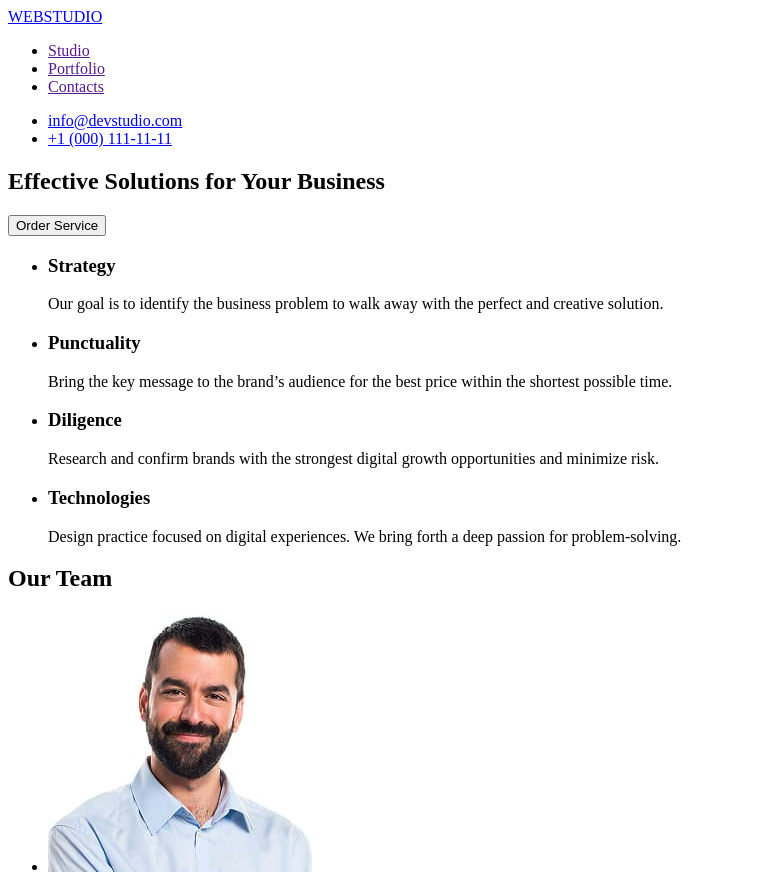
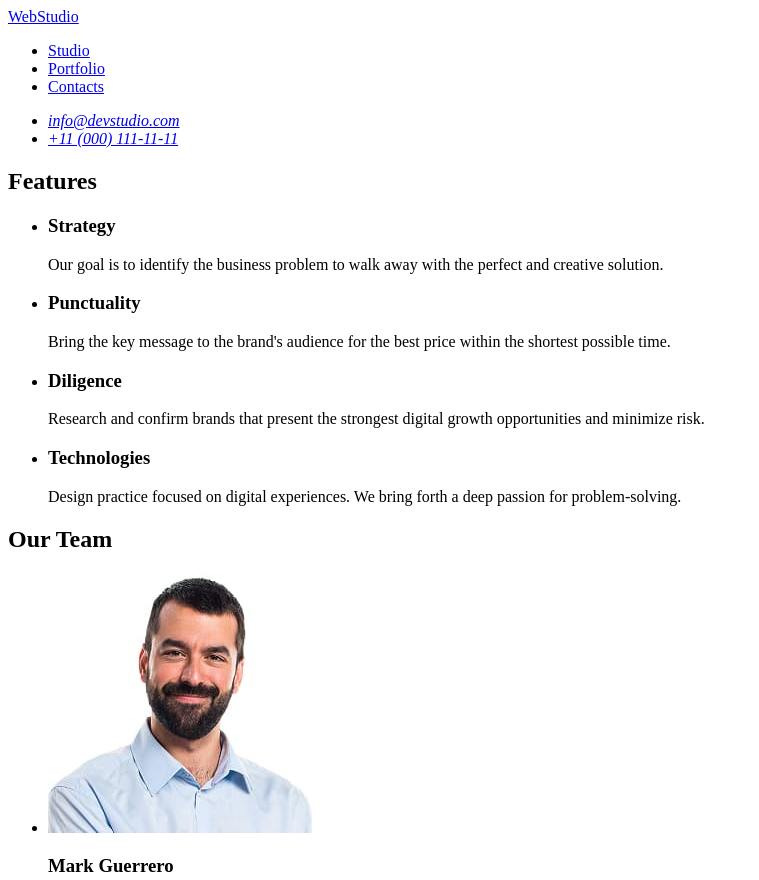
Before and after one commit to KarllWest/goit-markup-hw-01, a plain HTML site: page index.html in a window 1280 px wide. Shown: the top 880 px of the page, without its empty margins (0-759 px from the left). Drawn offline with Linux system fonts and the light colour scheme.

Commit message:
Fix code as mentore requirements

```diff
--- a/index.html
+++ b/index.html
@@ -7,29 +7,31 @@
   </head>
   <body>
     <header>
-      <a href="#">WEB<span>STUDIO</span></a>
-
       <nav>
+        <a href="./index.html">WebStudio</a>
         <ul>
-          <li><a href="">Studio</a></li>
-          <li><a href="">Portfolio</a></li>
-          <li><a href="">Contacts</a></li>
+          <li><a href="#studio">Studio</a></li>
+          <li><a href="#portfolio">Portfolio</a></li>
+          <li><a href="#contacts">Contacts</a></li>
         </ul>
       </nav>
 
-      <ul>
-        <li><a href="mailto:info@devstudio.com">info@devstudio.com</a></li>
-        <li><a href="tel:+110001111111">+1 (000) 111-11-11</a></li>
-      </ul>
+      <address>
+        <ul>
+          <li>
+            <a href="mailto:info@devstudio.com">info@devstudio.com</a>
+          </li>
+          <li>
+            <a href="tel:+110001111111">+11 (000) 111-11-11</a>
+          </li>
+        </ul>
+      </address>
     </header>
 
     <main>
       <section>
-        <h1>Effective Solutions for Your Business</h1>
-        <button type="button">Order Service</button>
-      </section>
+        <h2>Features</h2>
 
-      <section>
         <ul>
           <li>
             <h3>Strategy</h3>
@@ -41,15 +43,15 @@
           <li>
             <h3>Punctuality</h3>
             <p>
-              Bring the key message to the brand’s audience for the best price
+              Bring the key message to the brand's audience for the best price
               within the shortest possible time.
             </p>
           </li>
           <li>
             <h3>Diligence</h3>
             <p>
-              Research and confirm brands with the strongest digital growth
-              opportunities and minimize risk.
+              Research and confirm brands that present the strongest digital
+              growth opportunities and minimize risk.
             </p>
           </li>
           <li>
```
